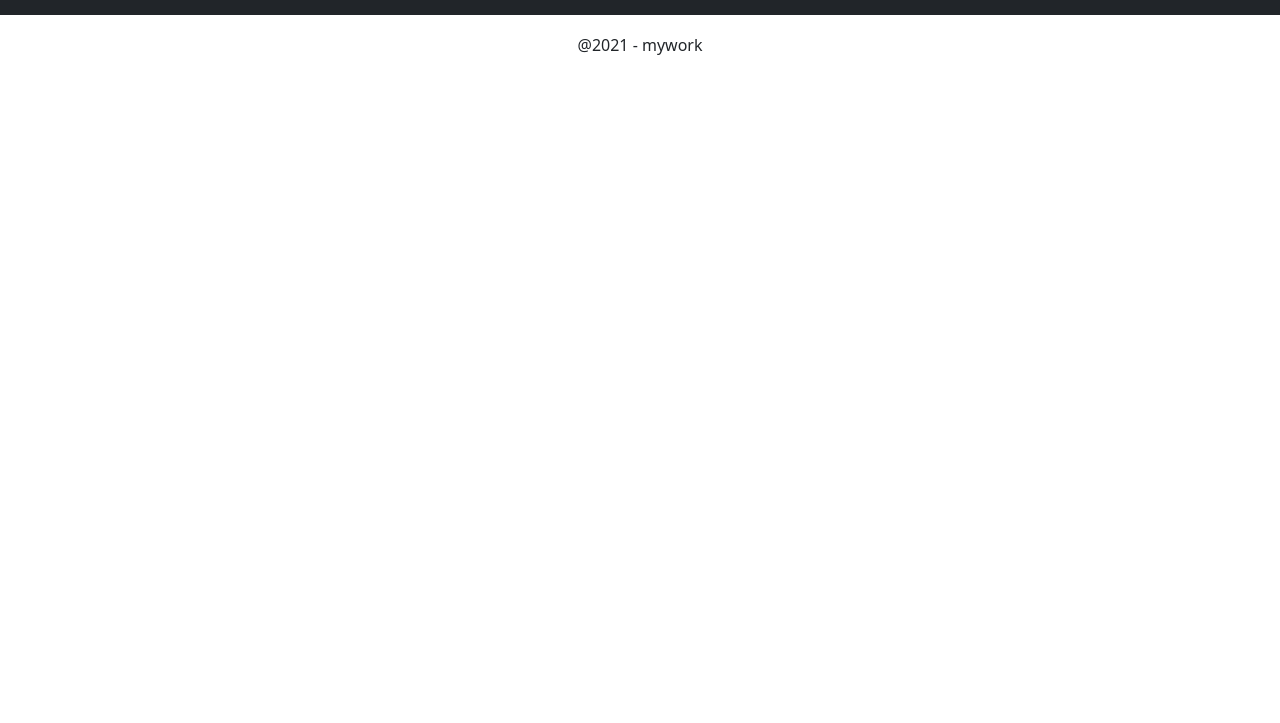
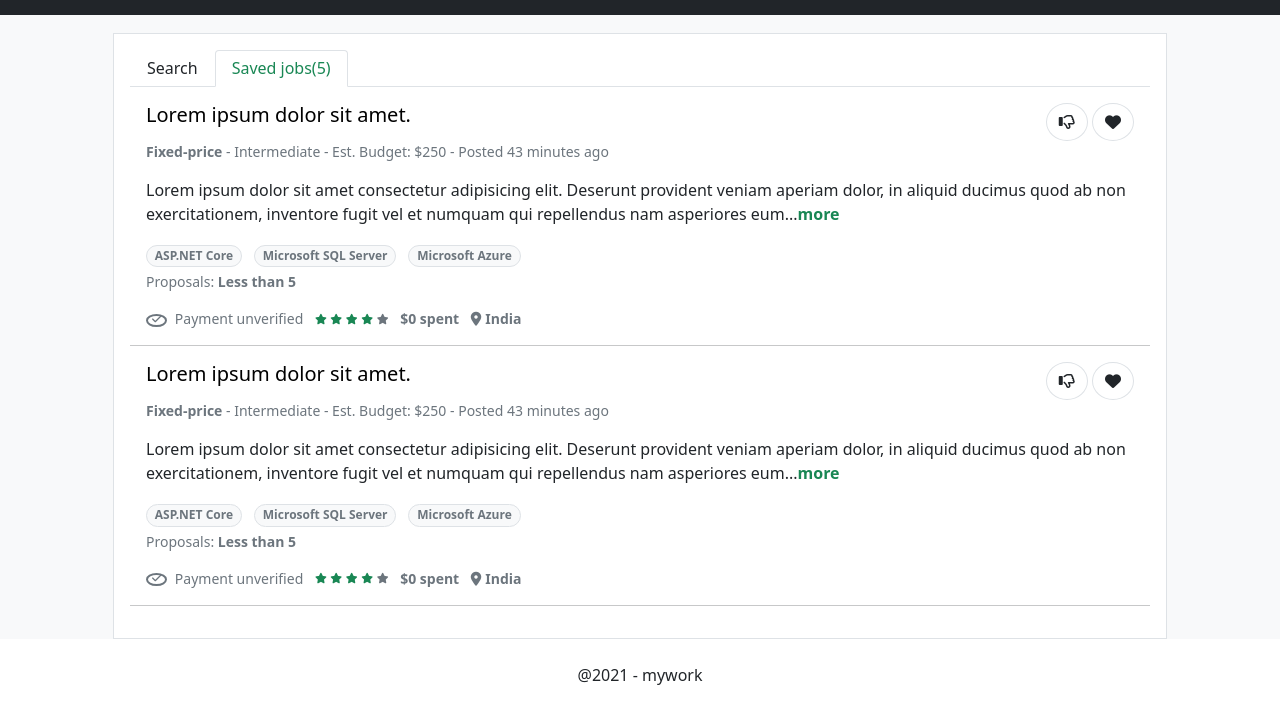
Before and after one commit to Micah-Bello/mywork_UI, a plain HTML site: page saved-jobs.html in a window 1280 px wide. Shown: the part 61-784 px from the top of the page. Drawn offline with nearby package versions, Linux system fonts and the light colour scheme.

Commit message:
added saved-jobs page and hover effect on job posts

```diff
--- a/css/site.css
+++ b/css/site.css
@@ -12,6 +12,32 @@ nav>.container {
 	.navbar .nav-item .dropdown-menu{ margin-top:0; }
 }
 
+.post-title {
+	color: #000;
+}
+
+.post-panel {
+	position: relative;
+}
+
+.post-panel:hover .post-title{
+	color: #198754;
+}
+
+.empty-span{
+	position:absolute;
+	width:100%;
+	height:100%;
+	top:0;
+	left: 0;
+
+	z-index: 1;
+}
+
+.post-panel:hover {
+	background-color: rgba(0,0,0,0.02);
+}
+
 .image-edit-icon {
 	position: relative;
 	top: -2em;
@@ -21,6 +47,7 @@ nav>.container {
 
 .fade-box {
     -webkit-mask-image: linear-gradient(180deg, #000 20%, transparent);
+	mask-image: linear-gradient(180deg, #000 20%, transparent);
 }
 
 .input-icons i {
--- a/saved-jobs.html
+++ b/saved-jobs.html
@@ -31,7 +31,8 @@
         <input type="search" class="form-control rounded-pill me-sm-2 ms-2 w-25" placeholder="Search" />
         <ul class="navbar-nav me-auto mb-2 mb-md-0 ms-4">
           <li class="nav-item dropdown">
-                        <a class="nav-link active" href="#" id="navbarDropdownMenuLink" role="button" data-bs-toggle="dropdown" aria-expanded="false">
+            <a class="nav-link active" href="#" id="navbarDropdownMenuLink" role="button" data-bs-toggle="dropdown"
+              aria-expanded="false">
               Find Work
             </a>
             <ul class="dropdown-menu" aria-labelledby="navbarDropdownMenuLink">
@@ -42,7 +43,8 @@
             </ul>
           </li>
           <li class="nav-item dropdown">
-                        <a class="nav-link active" href="#" id="navbarDropdownMenuLink" role="button" data-bs-toggle="dropdown" aria-expanded="false">
+            <a class="nav-link active" href="#" id="navbarDropdownMenuLink" role="button" data-bs-toggle="dropdown"
+              aria-expanded="false">
               My Jobs
             </a>
             <ul class="dropdown-menu" aria-labelledby="navbarDropdownMenuLink">
@@ -52,7 +54,8 @@
             </ul>
           </li>
           <li class="nav-item dropdown">
-                        <a class="nav-link active" href="#" id="navbarDropdownMenuLink" role="button" data-bs-toggle="dropdown" aria-expanded="false">
+            <a class="nav-link active" href="#" id="navbarDropdownMenuLink" role="button" data-bs-toggle="dropdown"
+              aria-expanded="false">
               Reports
             </a>
             <ul class="dropdown-menu" aria-labelledby="navbarDropdownMenuLink">
@@ -74,6 +77,105 @@
   <main class="flex-shrink-0 bg-light">
     <div class="container">
 
+      <div class="bg-white border p-3 row mt-4 mb-4">
+        <ul class="nav nav-tabs" id="myTab" role="tablist">
+          <li class="nav-item" role="presentation">
+            <a class="nav-link text-dark h6" href="search.html">Search</a>
+          </li>
+          <li class="nav-item" role="presentation">
+            <button class="nav-link text-success h6 active">Saved jobs(5)</button>
+          </li>
+        </ul>
+
+        <div class="p-3 pb-0 mb-0 post-panel">
+          <div class="d-flex justify-content-between">
+            <a href="job-details.html" class="h5 post-title text-decoration-none"><span class="empty-span"></span>Lorem ipsum dolor sit amet.</a>
+            <div>
+              <button class="btn rounded-circle border"><i class="far fa-thumbs-down"></i></button>
+              <button class="btn rounded-circle border"><i class="fas fa-heart"></i></button>
+            </div>
+          </div>
+          <div>
+            <p class="small text-secondary"><span class="fw-bolder">Fixed-price</span> -
+              Intermediate - Est. Budget: $250 - Posted 43 minutes ago</p>
+            <p>Lorem ipsum dolor sit amet consectetur adipisicing elit.
+              Deserunt provident veniam aperiam dolor,
+              in aliquid ducimus quod ab non exercitationem, inventore fugit
+              vel et numquam qui repellendus nam asperiores eum...<span><a href="#"
+                  class="text-success fw-bolder text-decoration-none">more</a></span></p>
+          </div>
+          <div class="mb-1">
+            <button class="btn badge border rounded-pill bg-light text-secondary me-1">ASP.NET
+              Core</button>
+            <button class="btn badge border rounded-pill bg-light text-secondary mx-1">Microsoft SQL
+              Server</button>
+            <button class="btn badge border rounded-pill bg-light text-secondary mx-1">Microsoft
+              Azure</button>
+          </div>
+          <div>
+            <p class="small text-secondary">Proposals: <span class="fw-bolder">Less than 5</span>
+            </p>
+            <p class="small text-secondary">
+              <i class="rounded-circle border border-2 border-secondary p-1 fas fa-check fa-xs me-1"></i>
+              Payment unverified
+              <span class="mx-2">
+                <i class="fas fa-star fa-xs text-success"></i>
+                <i class="fas fa-star fa-xs text-success"></i>
+                <i class="fas fa-star fa-xs text-success"></i>
+                <i class="fas fa-star fa-xs text-success"></i>
+                <i class="fas fa-star fa-xs text-secondary"></i>
+              </span>
+              <span class="fw-bolder me-2">$0 spent</span>
+              <span class="fw-bolder"><i class="fas fa-map-marker-alt me-1"></i>India</span>
+            </p>
+          </div>
+        </div>
+        <hr class="mb-0" />
+        <div class="p-3 pb-0 mb-0 post-panel">
+          <div class="d-flex justify-content-between">
+            <a href="job-details.html" class="h5 post-title text-decoration-none"><span class="empty-span"></span>Lorem ipsum dolor sit amet.</a>
+            <div>
+              <button class="btn rounded-circle border"><i class="far fa-thumbs-down"></i></button>
+              <button class="btn rounded-circle border"><i class="fas fa-heart"></i></button>
+            </div>
+          </div>
+          <div>
+            <p class="small text-secondary"><span class="fw-bolder">Fixed-price</span> -
+              Intermediate - Est. Budget: $250 - Posted 43 minutes ago</p>
+            <p>Lorem ipsum dolor sit amet consectetur adipisicing elit.
+              Deserunt provident veniam aperiam dolor,
+              in aliquid ducimus quod ab non exercitationem, inventore fugit
+              vel et numquam qui repellendus nam asperiores eum...<span><a href="#"
+                  class="text-success fw-bolder text-decoration-none">more</a></span></p>
+          </div>
+          <div class="mb-1">
+            <button class="btn badge border rounded-pill bg-light text-secondary me-1">ASP.NET
+              Core</button>
+            <button class="btn badge border rounded-pill bg-light text-secondary mx-1">Microsoft SQL
+              Server</button>
+            <button class="btn badge border rounded-pill bg-light text-secondary mx-1">Microsoft
+              Azure</button>
+          </div>
+          <div>
+            <p class="small text-secondary">Proposals: <span class="fw-bolder">Less than 5</span>
+            </p>
+            <p class="small text-secondary">
+              <i class="rounded-circle border border-2 border-secondary p-1 fas fa-check fa-xs me-1"></i>
+              Payment unverified
+              <span class="mx-2">
+                <i class="fas fa-star fa-xs text-success"></i>
+                <i class="fas fa-star fa-xs text-success"></i>
+                <i class="fas fa-star fa-xs text-success"></i>
+                <i class="fas fa-star fa-xs text-success"></i>
+                <i class="fas fa-star fa-xs text-secondary"></i>
+              </span>
+              <span class="fw-bolder me-2">$0 spent</span>
+              <span class="fw-bolder"><i class="fas fa-map-marker-alt me-1"></i>India</span>
+            </p>
+          </div>
+        </div>
+        <hr />
+      </div>
     </div>
   </main>
   <footer>
```
Also changed, not shown: index.html (+13 -12 lines). Lines whose indentation alone changed are shown as unchanged.
